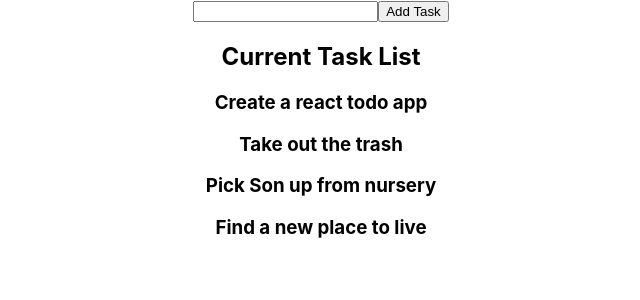
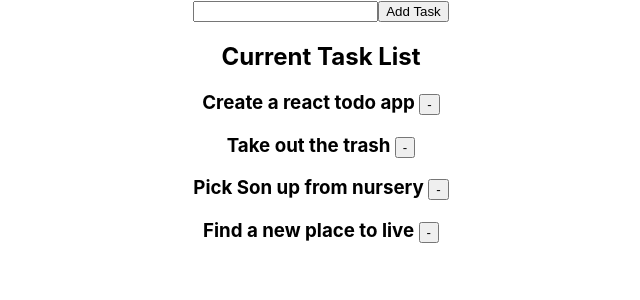
Before and after one commit to alittlebroken/react-todo, a React (Create React App) app: page / in a window 1280 px wide. Shown: the top 300 px of the page, without its empty margins (319-959 px from the left). Built offline with nearby package versions, Linux system fonts and the light colour scheme.

Commit message:
Added ability to remove task from task list

```diff
--- a/src/components/Task/Task.js
+++ b/src/components/Task/Task.js
@@ -10,10 +10,17 @@ function Task(props){
   // Extract out the required properties we need
   const task = props.task;
 
+  // Remove this track from the list
+  const removeTrack = () => {
+    props.onRemove(props.task);
+  };
+
   // Render our task to the screen
   return (
     <div>
-      <h3 id="1">{task.name}</h3>
+      <h3 id="1">
+        {task.name} <button onClick={removeTrack}>-</button>
+      </h3>
     </div>
   );
 
--- a/src/components/TaskList/TaskList.js
+++ b/src/components/TaskList/TaskList.js
@@ -16,7 +16,10 @@ function TaskList(props){
 
       {taskList.map((task) => {
         return (
-          <Task task={task} />
+          <Task
+            task={task}
+            onRemove={props.onRemove}
+            />
         );
       })}
     </div>
```
